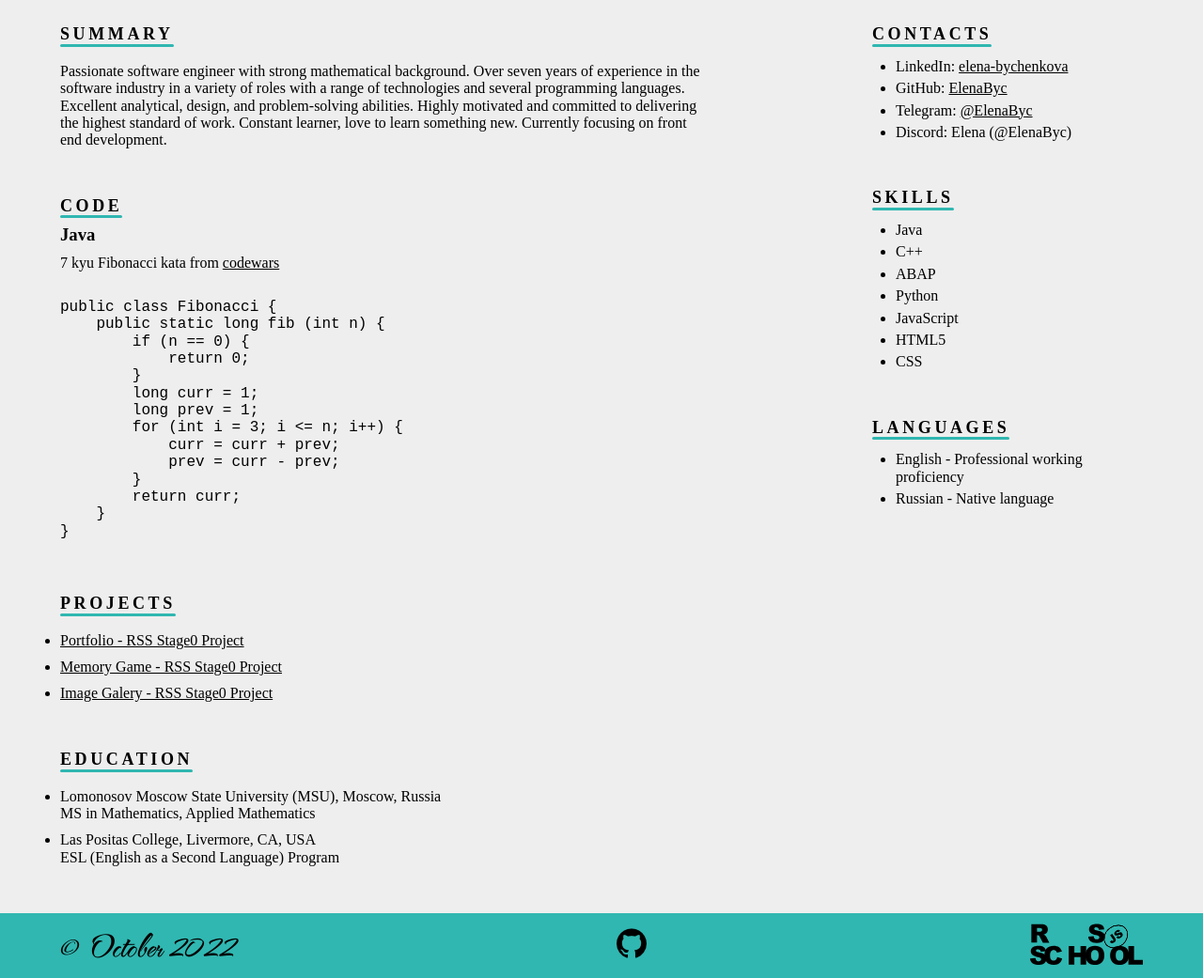
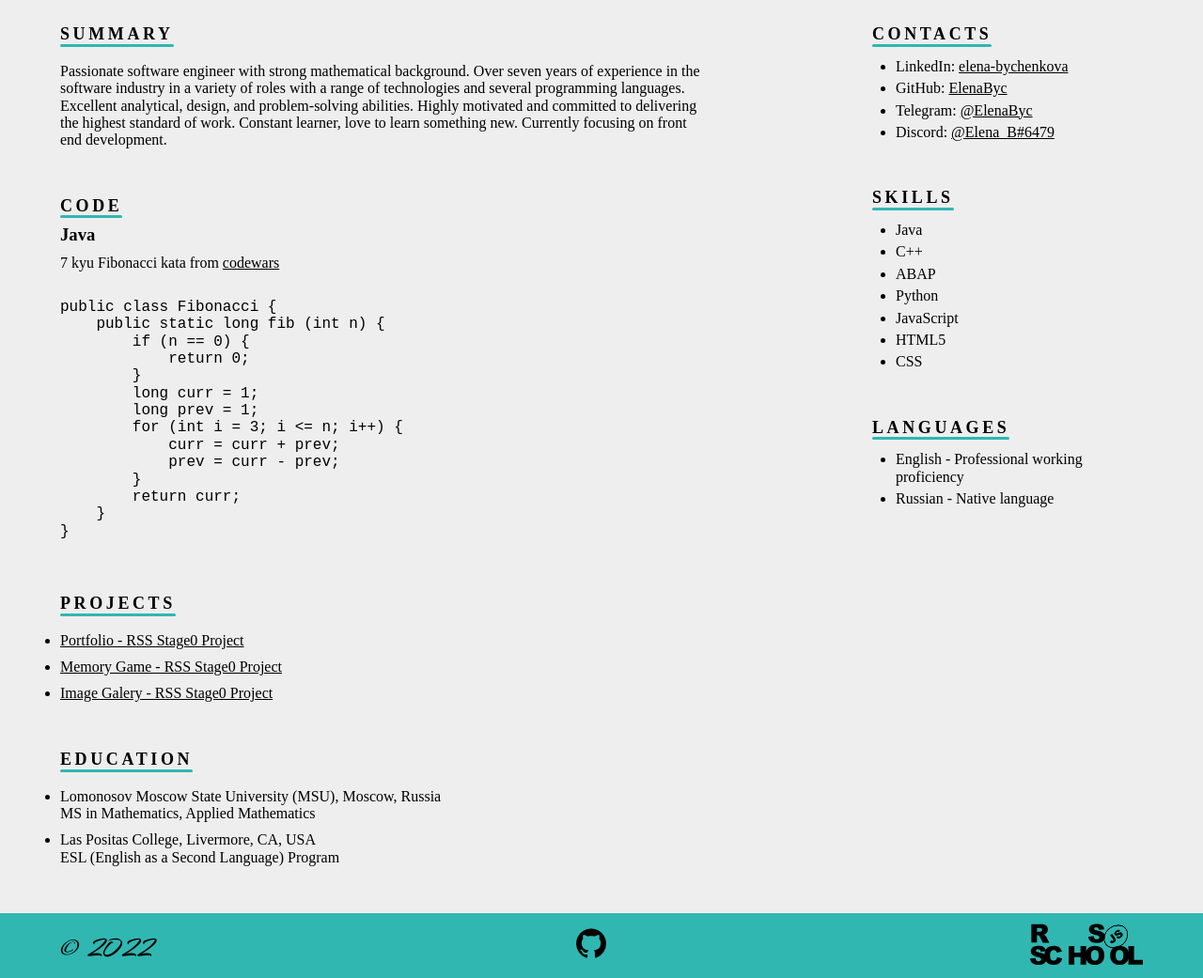
Before and after one commit to ElenaByc/rsschool-cv, a plain HTML site: page index.html in a window 1280 px wide. Shown: the part 240-1281 px from the top of the page at 94% size. Drawn offline with Linux system fonts and the light colour scheme; a web font is replaced by a local one.

Commit message:
feat: add Discord link and remove month from the footer

```diff
--- a/index.html
+++ b/index.html
@@ -115,7 +115,12 @@ public class Fibonacci {
                             @ElenaByc
                         </a>
                     </li>
-                    <li>Discord: Elena (@ElenaByc)</li>
+                    <li>Discord:
+                        <a href="https://discordapp.com/users/835745263708405771" target="_blank">
+                            @Elena_B#6479
+                        </a>
+                    </li>
+
                 </ul>
                 <h2 id="skills">Skills</h2>
                 <ul>
@@ -136,7 +141,8 @@ public class Fibonacci {
         </main>
         <footer class="footer">
             <div class="footer-wrapper">
-                <div class="footer-year">&copy;&nbsp;October&nbsp;2022</div>
+                <div class="footer-year">&copy;&nbsp;2022</div>
+                <!-- <div class="footer-year">&copy;&nbsp;October&nbsp;2022</div> -->
                 <div class="footer-github">
                     <a href="https://github.com/ElenaByc" target="_blank">
                         <img src="./assets/icons/github-logo.png" alt="github-logo" class="footer-github-logo">
```
